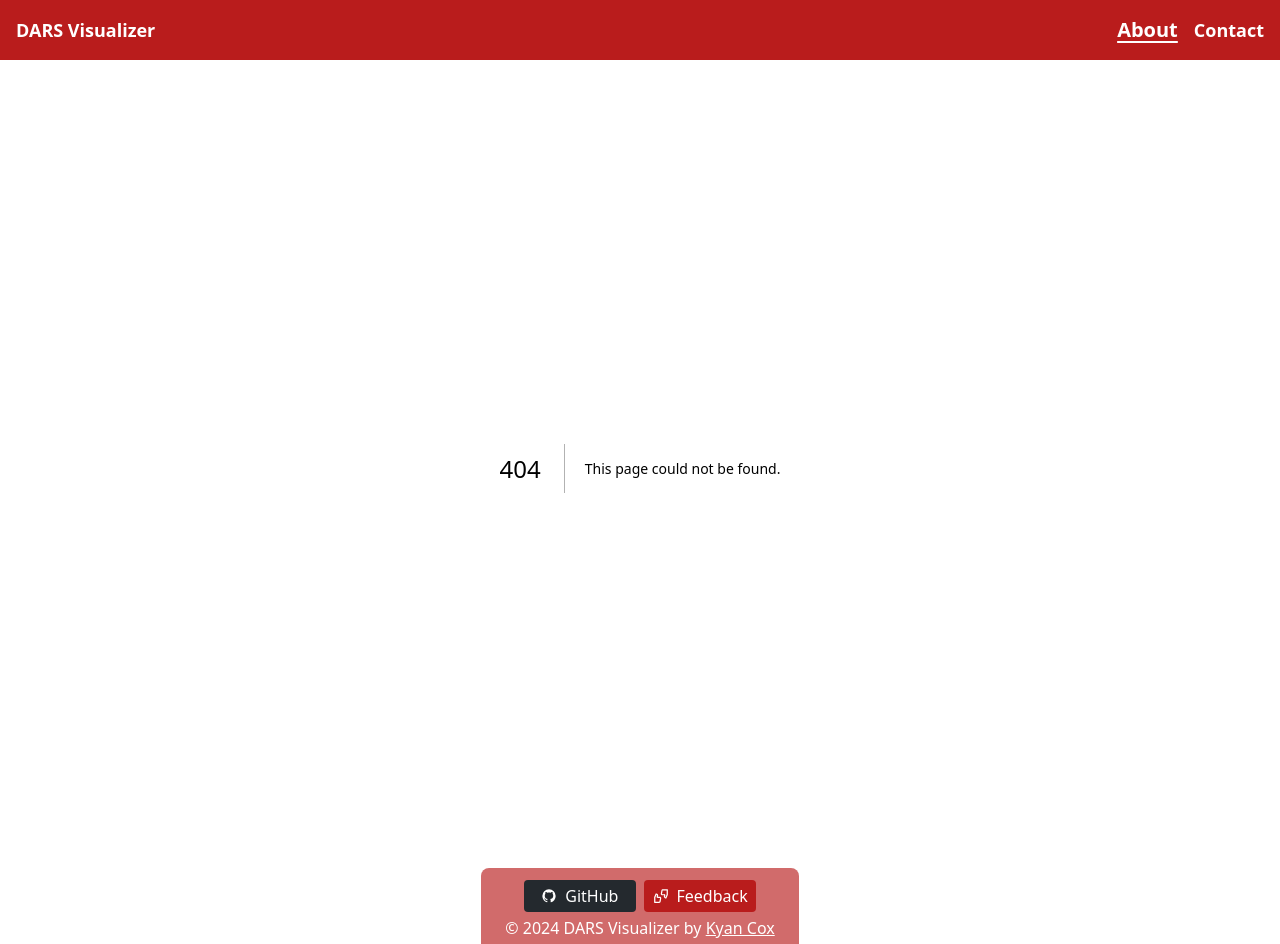
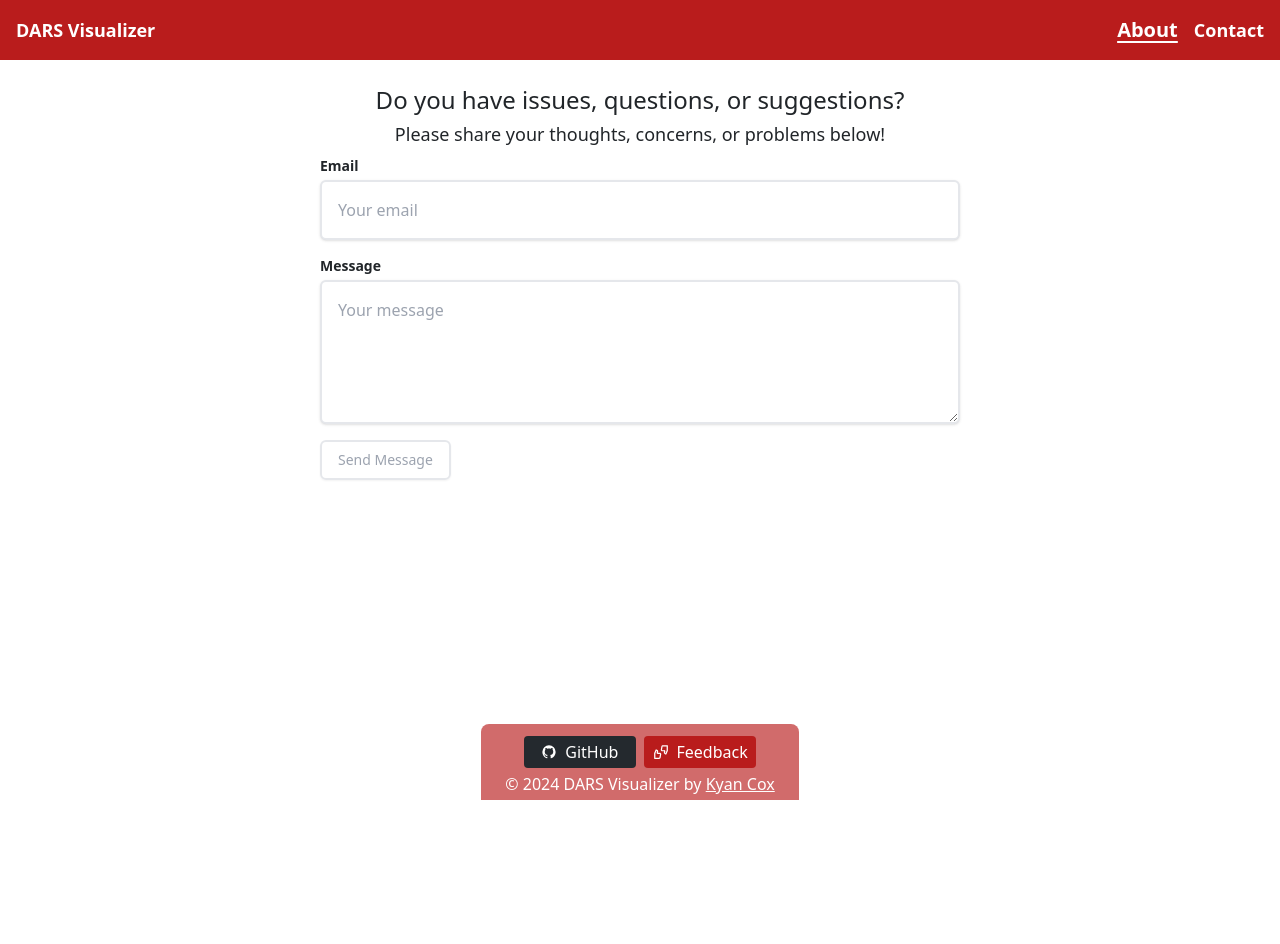
Before and after one commit to kyancox/DARS-Visualizer, a Next.js app: page /about in a window 1280 px wide. Before the commit this address had no page. After the commit the page ends 800 px from the top, so only its background shows below. Built offline with nearby package versions, Linux system fonts and the light colour scheme.

Commit message:
Changes to feedback form

```diff
--- /dev/null
+++ b/app/about/page.tsx
@@ -0,0 +1,20 @@
+import ContactForm from '@/components/ContactForm'
+import React from 'react'
+
+const About = () => {
+  return (
+    <div>
+
+
+      <div className="my-4 flex flex-col items-center">
+        <div className="mx-6 space-y-1">
+          <p className="lg:text-2xl text-lg text-center font-medium">Do you have issues, questions, or suggestions?</p>
+          <p className="lg:text-lg text-center ">Please share your thoughts, concerns, or problems below!</p>
+        </div>
+        <ContactForm />
+      </div>
+    </div>
+  )
+}
+
+export default About
--- a/app/page.tsx
+++ b/app/page.tsx
@@ -24,7 +24,7 @@ export default function Home() {
   }, [data])
 
   return (
-    <div>
+    <div className="overflow-x-hidden">
       <div className="xl:w-1/2 w-10/12 mx-auto">
         {!data && (
           <div>
--- a/components/ContactForm.tsx
+++ b/components/ContactForm.tsx
@@ -1,5 +1,7 @@
+"use client"
 import { openAsBlob } from 'fs';
 import React, { useState } from 'react';
+import { Button } from 'react-bootstrap';
 
 const ContactForm = () => {
     const [email, setEmail] = useState('');
@@ -40,7 +42,7 @@ const ContactForm = () => {
                     value={email}
                     onChange={(e) => setEmail(e.target.value)}
                     required
-                    className="mt-1 p-4 block w-full rounded-md bg-spotify text-white border-gray-300 shadow-sm focus:border-indigo-300 focus:ring focus:ring-indigo-200 focus:ring-opacity-50"
+                    className="mt-1 p-4 block w-full rounded-md border-2 hover:border-blue-400 shadow transition duration-50"
                 />
             </div>
             <div>
@@ -52,12 +54,12 @@ const ContactForm = () => {
                     onChange={(e) => setMessage(e.target.value)}
                     required
                     rows={4}
-                    className="mt-1 p-4 block w-full min-h-36 rounded-md bg-spotify text-white border-gray-300 shadow-sm focus:border-indigo-300 focus:ring focus:ring-indigo-200 focus:ring-opacity-50"
+                    className="mt-1 p-4 block w-full min-h-36 rounded-md border-2 hover:border-blue-400 shadow transition duration-50"
                 ></textarea>
             </div>
             <button
                 type="submit"
-                className={`inline-flex items-center px-4 py-2 border bg-spotify ${email && message ? 'text-white' : 'text-gray-400'} border-transparent text-sm font-medium rounded-md shadow-sm text-background bg-foreground hover:opacity-80 transition duration-100  focus:outline-none focus:ring-2 focus:ring-offset-2 focus:ring-indigo-500`}
+                className={`inline-flex items-center px-4 py-2 border-2 text-gray-400 hover:border-blue-400 text-sm font-medium rounded-md shadow-sm text-background bg-foreground hover:opacity-80 transition duration-50 focus:outline-none focus:ring-2 focus:ring-offset-2 focus:ring-indigo-500`}
             >
                 Send Message
             </button>
```
